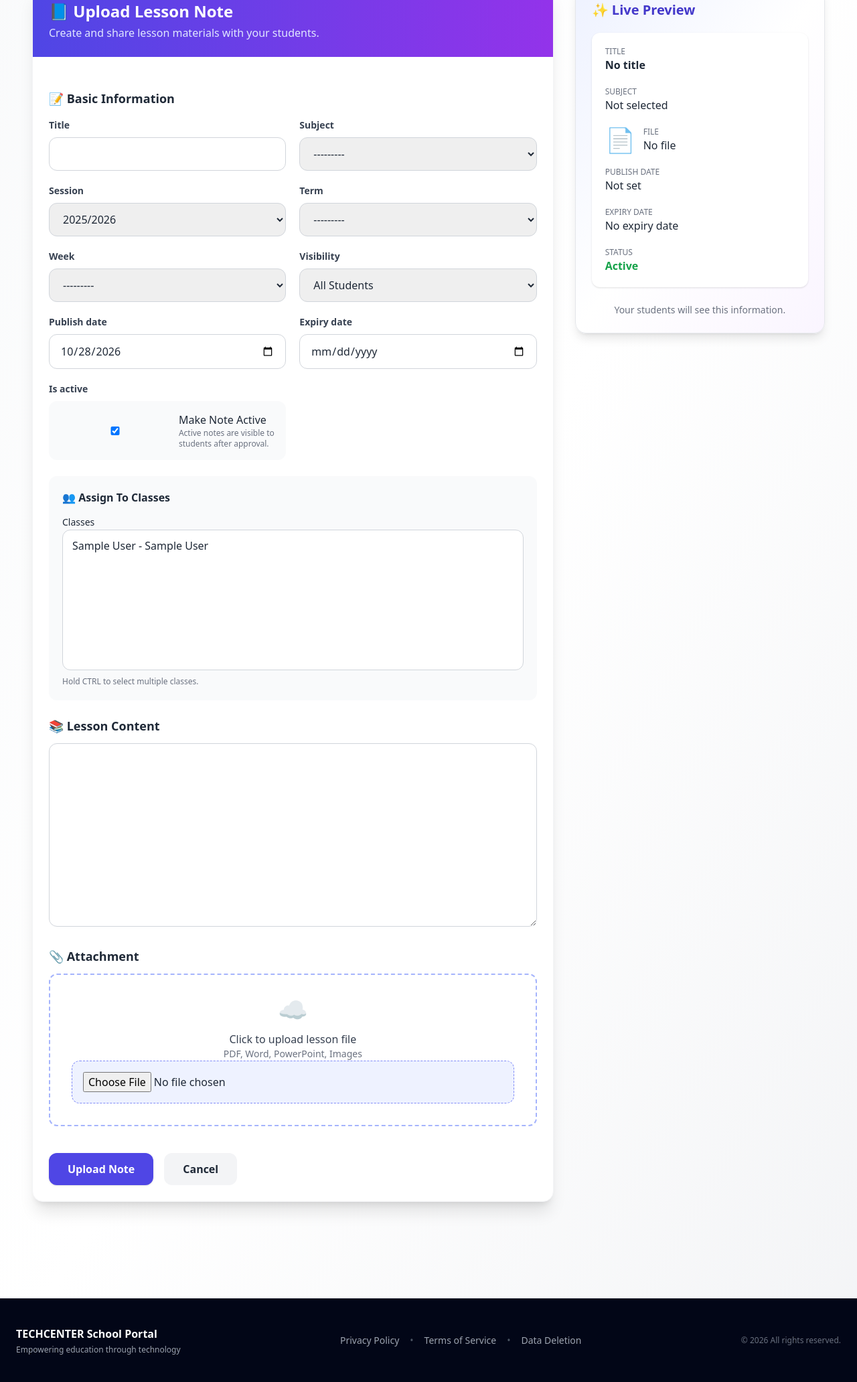
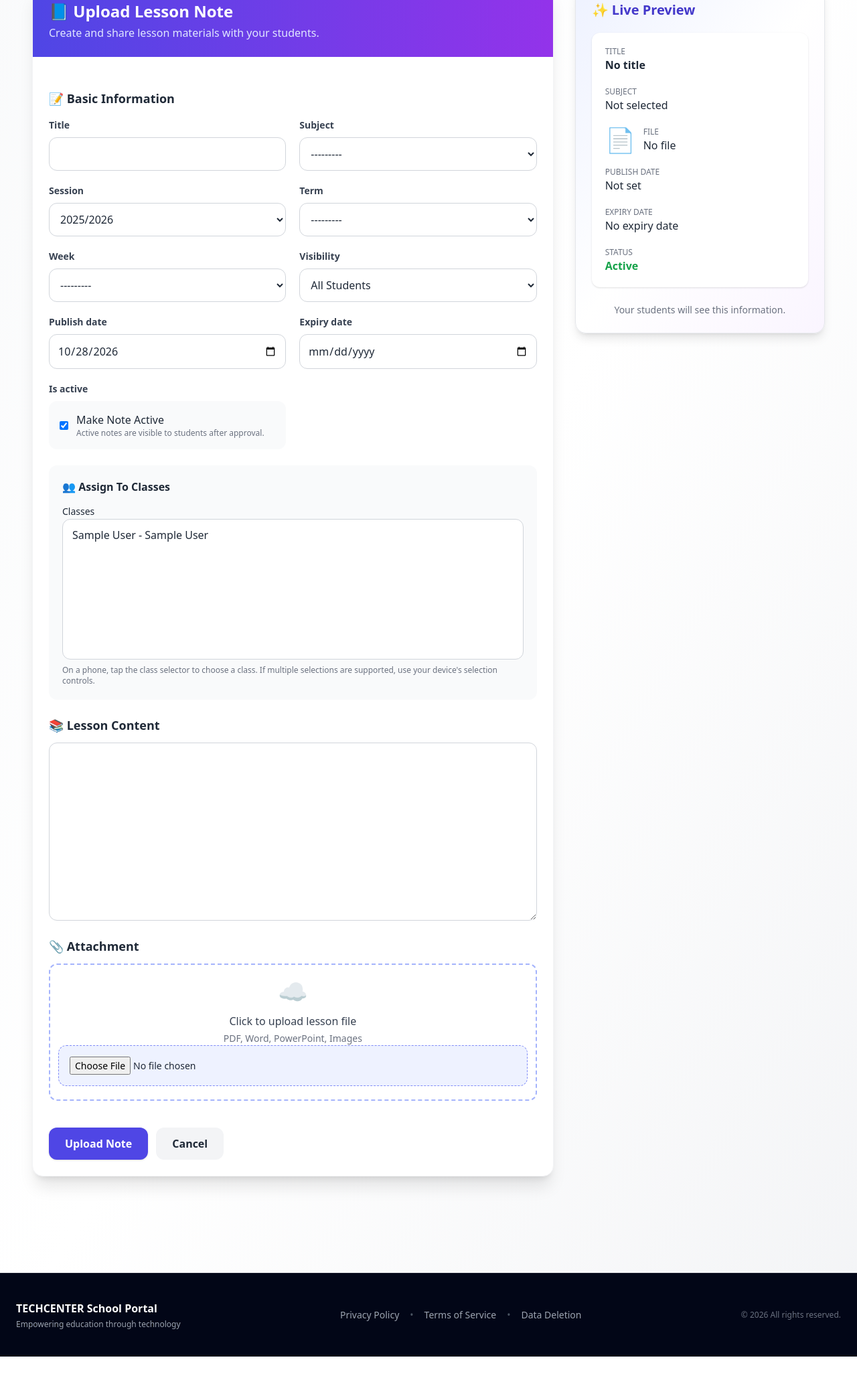
Before and after one commit to Esonest/School-Portal, a Django app: page /notes/upload/ in a window 1280 px wide. Shown: the part 153-2217 px from the top of the page at 67% size. After the commit the page ends 2179 px from the top, so only its background shows below. Run offline with Django 5.2, Linux system fonts and the light colour scheme; a user stored in the database is signed in; tables that the repository leaves empty hold one stand-in row (values such as "Sample post"); grey boxes marked "Sample" are stand-in pictures; parts of the project's set-up code (start-up, migrations or seed data) failed here and were passed over; some libraries are stand-ins or nearby versions.

Commit message:
firebase

```diff
--- a/accounts/templates/accounts/base.html
+++ b/accounts/templates/accounts/base.html
@@ -316,9 +316,11 @@ document.getElementById("mobile-menu-button").addEventListener("click", () => {
 </script>
 
 <!-- AUTO LOGOUT -->
+
+<!-- AUTO LOGOUT -->
 <script>
-let timeout = 600000;
-let warningTime = 540000;
+let timeout = 600000;       // 10 minutes
+let warningTime = 540000;   // 9 minutes
 
 let logoutTimer;
 let warningTimer;
@@ -327,8 +329,9 @@ function resetTimers() {
     clearTimeout(logoutTimer);
     clearTimeout(warningTimer);
 
+    // No browser alert: automatic logout still happens after 10 minutes.
     warningTimer = setTimeout(() => {
-        alert("You will be logged out in 1 minute due to inactivity.");
+        console.log("Your session is approaching its inactivity timeout.");
     }, warningTime);
 
     logoutTimer = setTimeout(() => {
@@ -336,12 +339,13 @@ function resetTimers() {
     }, timeout);
 }
 
-['click','mousemove','keypress','scroll'].forEach(e => {
-    window.addEventListener(e, resetTimers);
+['click', 'mousemove', 'keypress', 'scroll', 'touchstart'].forEach(eventName => {
+    window.addEventListener(eventName, resetTimers, { passive: true });
 });
 
 resetTimers();
 </script>
+
 
 <script>
     document.addEventListener("DOMContentLoaded", function () {
--- a/notes/templates/notes/teacher_upload.html
+++ b/notes/templates/notes/teacher_upload.html
@@ -1,20 +1,20 @@
 {% extends 'accounts/base.html' %}
 {% block content %}
 
-<div class="max-w-7xl mx-auto py-8 px-4">
+<div class="lesson-form-page w-full min-w-0 max-w-7xl mx-auto px-2 py-4 sm:px-4 sm:py-8">
 
-<div class="grid lg:grid-cols-3 gap-8">
+<div class="grid grid-cols-1 lg:grid-cols-3 gap-4 sm:gap-8 min-w-0">
 
 <!-- ================= FORM ================= -->
 
-<div class="lg:col-span-2">
+<div class="lg:col-span-2 min-w-0 w-full">
 
-<div class="bg-white rounded-2xl shadow-xl border border-gray-100 overflow-hidden">
+<div class="w-full min-w-0 bg-white rounded-2xl shadow-xl border border-gray-100 overflow-hidden">
 
 <!-- Header -->
-<div class="bg-gradient-to-r from-indigo-600 to-purple-600 p-6 text-white">
+<div class="bg-gradient-to-r from-indigo-600 to-purple-600 p-4 sm:p-6 text-white">
 
-<h1 class="text-2xl font-bold">
+<h1 class="text-xl sm:text-2xl font-bold leading-tight">
     📘 {% if note %}Edit Lesson Note{% else %}Upload Lesson Note{% endif %}
 </h1>
 
@@ -27,7 +27,7 @@ Create and share lesson materials with your students.
 
 <form method="post"
       enctype="multipart/form-data"
-      class="p-6 space-y-6">
+      class="w-full min-w-0 p-3 sm:p-6 space-y-5 sm:space-y-6">
 
 {% csrf_token %}
 
@@ -42,7 +42,7 @@ Create and share lesson materials with your students.
 📝 Basic Information
 </h2>
 
-<div class="grid md:grid-cols-2 gap-5">
+<div class="grid grid-cols-1 sm:grid-cols-2 gap-4 sm:gap-5 min-w-0">
 
 {% for field in form %}
 
@@ -99,7 +99,7 @@ Create and share lesson materials with your students.
 
 <!-- Classes -->
 
-<div class="bg-gray-50 rounded-xl p-5">
+<div class="bg-gray-50 rounded-xl p-3 sm:p-5 min-w-0">
 
 <h2 class="font-semibold text-gray-800 mb-3">
 👥 Assign To Classes
@@ -117,9 +117,10 @@ Create and share lesson materials with your students.
 {{field}}
 
 <p class="text-xs text-gray-500 mt-2">
-Hold CTRL to select multiple classes.
+    On a phone, tap the class selector to choose a class.
+    If multiple selections are supported, use your device's
+    selection controls.
 </p>
-
 
 {% endif %}
 
@@ -174,40 +175,28 @@ Hold CTRL to select multiple classes.
 </h2>
 
 
-<label class="flex flex-col items-center justify-center
+<label class="upload-area flex flex-col items-center justify-center
               border-2 border-dashed border-indigo-300
-rounded-xl p-8 cursor-pointer
+              rounded-xl p-4 sm:p-8 cursor-pointer
               hover:bg-indigo-50 transition">
 
+    <span class="text-3xl sm:text-4xl">☁️</span>
 
-<span class="text-4xl">
-☁️
-</span>
-
-
-<span class="mt-3 text-gray-700 font-medium">
+    <span class="mt-3 text-gray-700 font-medium text-center">
         Click to upload lesson file
     </span>
 
-
-<span class="text-sm text-gray-500">
+    <span class="text-sm text-gray-500 text-center mt-1">
         PDF, Word, PowerPoint, Images
     </span>
 
-
     {% for field in form %}
-
         {% if field.name == "file" %}
-
-{{field}}
-
+            {{ field }}
         {% endif %}
-
     {% endfor %}
 
-
 </label>
-
 
 
 </div>
@@ -218,31 +207,26 @@ PDF, Word, PowerPoint, Images
 <!-- Buttons -->
 
 
-<div class="flex gap-4 pt-4">
-
+<!-- Buttons -->
+<div class="form-buttons flex flex-col sm:flex-row gap-3 pt-4">
 
     <button type="submit"
-class="px-7 py-3 bg-indigo-600
-hover:bg-indigo-700 text-white
-rounded-xl font-semibold shadow">
-
+            class="w-full sm:w-auto px-6 py-3 bg-indigo-600
+                   hover:bg-indigo-700 text-white rounded-xl
+                   font-semibold shadow">
         {% if note %}
             Update Note
         {% else %}
             Upload Note
         {% endif %}
-
     </button>
 
-
     <a href="{% url 'notes:dashboard' %}"
-class="px-7 py-3 bg-gray-100 hover:bg-gray-200
-rounded-xl font-semibold">
-
+       class="w-full sm:w-auto px-6 py-3 bg-gray-100
+              hover:bg-gray-200 rounded-xl font-semibold
+              text-center">
         Cancel
-
     </a>
-
 
 </div>
 
@@ -259,20 +243,20 @@ Cancel
 <!-- ================= PREVIEW ================= -->
 
 
-<div>
+<div class="min-w-0 w-full">
 
-<div class="sticky top-5 bg-gradient-to-br
+<div class="preview-panel bg-gradient-to-br
             from-indigo-50 via-white to-purple-50
-rounded-2xl shadow-lg border p-6">
+            rounded-2xl shadow-lg border p-3 sm:p-6">
 
 
-<h2 class="text-xl font-bold text-indigo-700 mb-5">
+<h2 class="text-lg sm:text-xl font-bold text-indigo-700 mb-5">
 ✨ Live Preview
 </h2>
 
 
 
-<div class="bg-white rounded-xl shadow p-5 space-y-5">
+<div class="bg-white rounded-xl shadow p-3 sm:p-5 space-y-5">
 
 
 <div>
@@ -396,33 +380,102 @@ Your students will see this information.
 
 <style>
 
-input,
-select,
-textarea {
 
-width:100%;
-border:1px solid #d1d5db;
-border-radius:0.75rem;
-padding:0.75rem;
-
+/* Mobile-friendly lesson note form */
+.lesson-form-page,
+.lesson-form-page * {
+    box-sizing: border-box;
 }
 
-
-input:focus,
-select:focus,
-textarea:focus {
-
-outline:none;
-border-color:#6366f1;
-box-shadow:0 0 0 3px rgba(99,102,241,.2);
-
+.lesson-form-page {
+    width: 100%;
+    min-width: 0;
+    overflow-wrap: anywhere;
 }
 
+.lesson-form-page input:not([type="checkbox"]):not([type="radio"]):not([type="file"]),
+.lesson-form-page select,
+.lesson-form-page textarea {
+    display: block;
+    width: 100%;
+    max-width: 100%;
+    min-width: 0;
+    border: 1px solid #d1d5db;
+    border-radius: 0.75rem;
+    padding: 0.75rem;
+    font-size: 16px;
+    background-color: white;
+}
 
-textarea {
+.lesson-form-page input[type="checkbox"],
+.lesson-form-page input[type="radio"] {
+    width: auto;
+    max-width: 100%;
+    flex-shrink: 0;
+}
 
-min-height:180px;
+.lesson-form-page input[type="file"] {
+    display: block;
+    width: 100%;
+    max-width: 100%;
+    min-width: 0;
+    font-size: 14px;
+}
 
+.lesson-form-page select[multiple] {
+    min-height: 120px;
+    overflow-x: auto;
+}
+
+.lesson-form-page input:focus,
+.lesson-form-page select:focus,
+.lesson-form-page textarea:focus {
+    outline: none;
+    border-color: #6366f1;
+    box-shadow: 0 0 0 3px rgba(99, 102, 241, 0.2);
+}
+
+.lesson-form-page textarea {
+    min-height: 180px;
+    resize: vertical;
+}
+
+.lesson-form-page .upload-area {
+    padding: 1.25rem 0.75rem;
+    overflow-wrap: anywhere;
+}
+
+.lesson-form-page .preview-panel {
+    min-width: 0;
+    width: 100%;
+    position: static;
+}
+
+.lesson-form-page .form-buttons {
+    display: flex;
+    flex-wrap: wrap;
+    gap: 0.75rem;
+}
+
+.lesson-form-page .form-buttons > * {
+    min-width: 0;
+    max-width: 100%;
+}
+
+@media (max-width: 480px) {
+    .lesson-form-page .form-buttons {
+        flex-direction: column;
+    }
+
+    .lesson-form-page .form-buttons button,
+    .lesson-form-page .form-buttons a {
+        width: 100%;
+        min-height: 46px;
+        display: flex;
+        align-items: center;
+        justify-content: center;
+        text-align: center;
+    }
 }
 
 
```
Lines whose indentation alone changed are shown as unchanged.
